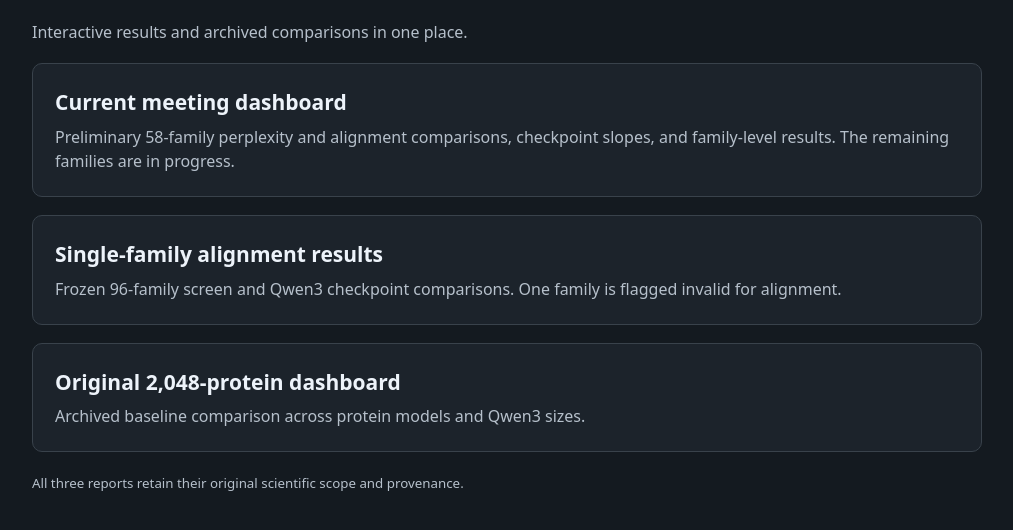
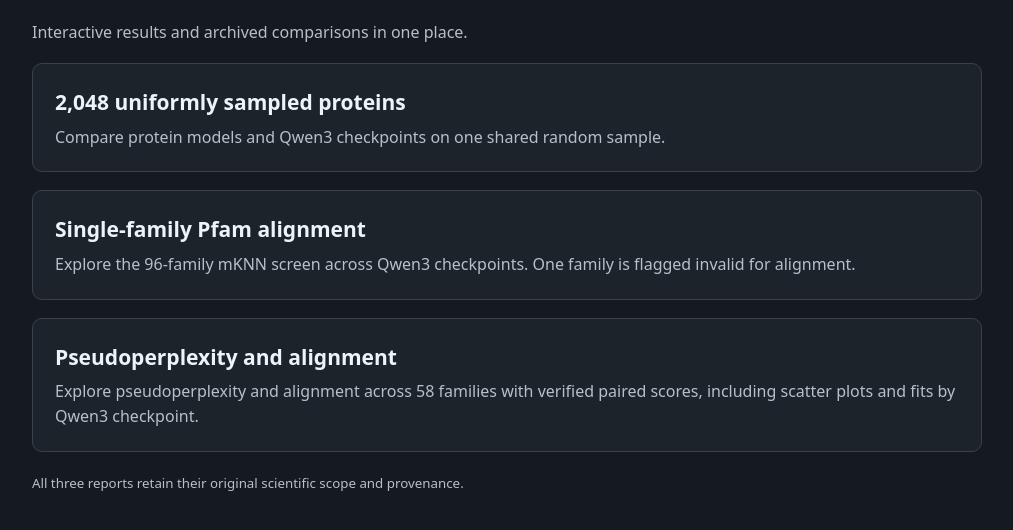
Before and after one commit to tlouskt/qwen-plm-alignment-dashboard, a plain HTML site: page index.html in a window 1280 px wide. Shown: the part 126-656 px from the top of the page, without its empty margins (133-1146 px from the left). Drawn offline with Linux system fonts and the light colour scheme.

Commit message:
Order consolidated protein alignment reports

```diff
--- a/index.html
+++ b/index.html
@@ -1 +1,5 @@
-<!doctype html><html lang="en"><head><meta charset="utf-8"><meta name="viewport" content="width=device-width,initial-scale=1"><title>Protein alignment research</title><style>body{background:#141a20;color:#edf3fa;font:16px/1.55 system-ui,sans-serif;margin:0}main{max-width:950px;margin:auto;padding:48px 24px}h1{font-size:34px}p{color:#b6c0cb}.card{display:block;background:#1c232b;border:1px solid #39424b;border-radius:10px;padding:22px;margin:18px 0;color:#edf3fa;text-decoration:none}.card:hover{border-color:#73b5f4}.card h2{margin:0 0 6px;font-size:21px}.card p{margin:0}small{color:#b6c0cb}</style></head><body><main><h1>Protein alignment research</h1><p>Interactive results and archived comparisons in one place.</p><a class="card" href="2026-11-10-protein-alignment/"><h2>Current meeting dashboard</h2><p>Preliminary 58-family perplexity and alignment comparisons, checkpoint slopes, and family-level results. The remaining families are in progress.</p></a><a class="card" href="single-family/"><h2>Single-family alignment results</h2><p>Frozen 96-family screen and Qwen3 checkpoint comparisons. One family is flagged invalid for alignment.</p></a><a class="card" href="baseline.html"><h2>Original 2,048-protein dashboard</h2><p>Archived baseline comparison across protein models and Qwen3 sizes.</p></a><small>All three reports retain their original scientific scope and provenance.</small></main></body></html>
+<!doctype html><html lang="en"><head><meta charset="utf-8"><meta name="viewport" content="width=device-width,initial-scale=1"><title>Protein alignment research</title><style>body{background:#141a20;color:#edf3fa;font:16px/1.55 system-ui,sans-serif;margin:0}main{max-width:950px;margin:auto;padding:48px 24px}h1{font-size:34px}p{color:#b6c0cb}.card{display:block;background:#1c232b;border:1px solid #39424b;border-radius:10px;padding:22px;margin:18px 0;color:#edf3fa;text-decoration:none}.card:hover{border-color:#73b5f4}.card h2{margin:0 0 6px;font-size:21px}.card p{margin:0}small{color:#b6c0cb}</style></head><body><main><h1>Protein alignment research</h1><p>Interactive results and archived comparisons in one place.</p>
+<a class="card" href="baseline.html"><h2>2,048 uniformly sampled proteins</h2><p>Compare protein models and Qwen3 checkpoints on one shared random sample.</p></a>
+<a class="card" href="single-family/"><h2>Single-family Pfam alignment</h2><p>Explore the 96-family mKNN screen across Qwen3 checkpoints. One family is flagged invalid for alignment.</p></a>
+<a class="card" href="2026-11-10-protein-alignment/"><h2>Pseudoperplexity and alignment</h2><p>Explore pseudoperplexity and alignment across 58 families with verified paired scores, including scatter plots and fits by Qwen3 checkpoint.</p></a>
+<small>All three reports retain their original scientific scope and provenance.</small></main></body></html>
```
Also changed, not shown: 1 other file.
